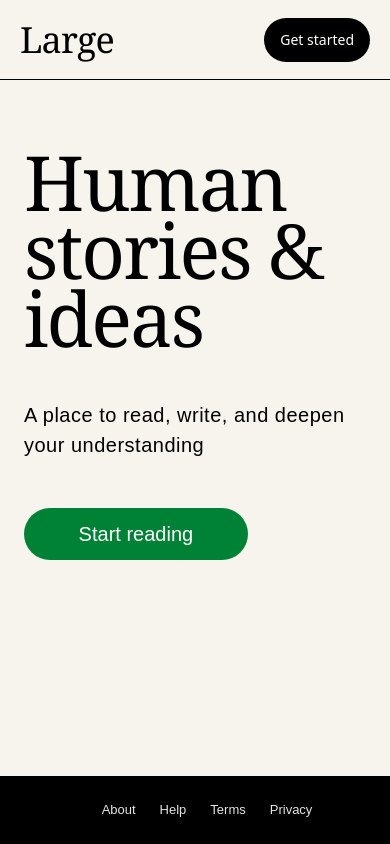
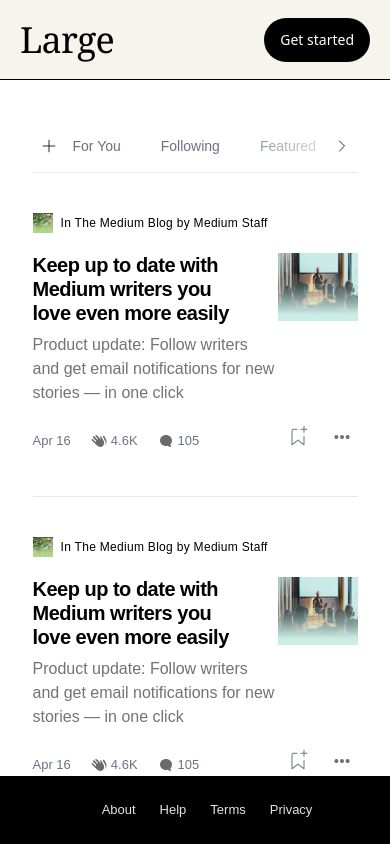
Before and after one commit to ozlemkduman/medium-clone-large, a React (Vite) app: page / in a window 390 px wide. Built offline with nearby package versions, Linux system fonts and the light colour scheme.

Commit message:
withuserpage responsive added

```diff
--- a/src/components/Card.tsx
+++ b/src/components/Card.tsx
@@ -1,25 +1,25 @@
 const Card = () => {
     return (
         <>
-            <div className="flex flex-col  gap-5 mt-20  items-start justify-center  h-1/4 w-9/12 pb-20 border-b border-gray-200 ">
+            <div className="flex flex-col  gap-5 lg:mt-20 mt-10  items-start justify-center  h-1/4 lg:w-9/12 w-10/12 lg:pb-20 pb-10 border-b border-gray-200 ">
                 <div className="flex gap-2 items-center">
                     <div className="w-5 h-5">
                         <img src="../public/assets/right-6.png" className="h-full w-full" alt="" />
                     </div>
                     <p className="text-[12px] tracking-wide">In The Medium Blog by Medium Staff</p>
                 </div>
-                <div className="flex justify-between gap-15">
+                <div className="flex justify-between lg:gap-15">
                     <div className="flex flex-col items-start gap-2 ">
-                        <h2 className="text-2xl font-bold tracking-tight text-start pe-10">Keep up to date with Medium writers you love even more easily</h2>
-                        <p className="text-md/9 tracking-wide text-start text-neutral-500 font-light">Product update: Follow writers and get email notifications for new stories — in one click</p>
+                        <h2 className="lg:text-2xl text-xl/6 font-bold tracking-tight text-start pe-10">Keep up to date with Medium writers you love even more easily</h2>
+                        <p className="text-md/9 lg:tracking-wide  text-start text-neutral-500 font-light">Product update: Follow writers and get email notifications for new stories — in one click</p>
                     </div>
-                    <div className="w-65 h-27">
+                    <div className="lg:w-65 lg:h-27 w-50 h-17">
                         <img src="../public/assets/right-3.png" className="w-full h-full" alt="" />
                     </div>
                 </div>
-                <div className="flex justify-between items-center w-8/12 text-gray-500 ">
-                    <div className="flex gap-5 text-[13px] ">
-                        <div>{Date().slice(4, 10)}</div>
+                <div className="flex justify-between items-center lg:w-8/12 w-full text-gray-500 ">
+                    <div className="flex w-full gap-5 text-[13px] ">
+                        <div className="flex ">{Date().slice(4, 10)}</div>
                         <div className="flex gap-1 items-center">
                             <svg xmlns="http://www.w3.org/2000/svg" width="16" height="16" fill="none" viewBox="0 0 16 16"><path fill="#6B6B6B" fill-rule="evenodd" d="m3.672 10.167 2.138 2.14h-.002c1.726 1.722 4.337 2.436 5.96.81 1.472-1.45 1.806-3.68.76-5.388l-1.815-3.484c-.353-.524-.849-1.22-1.337-.958-.49.261 0 1.56 0 1.56l.78 1.932L6.43 2.866c-.837-.958-1.467-1.108-1.928-.647-.33.33-.266.856.477 1.598.501.503 1.888 1.957 1.888 1.957.17.174.083.485-.093.655a.56.56 0 0 1-.34.163.43.43 0 0 1-.317-.135s-2.4-2.469-2.803-2.87c-.344-.346-.803-.54-1.194-.15-.408.406-.273 1.065.11 1.447.345.346 2.31 2.297 2.685 2.67l.062.06c.17.175.269.628.093.8-.193.188-.453.33-.678.273a.9.9 0 0 1-.446-.273S2.501 6.84 1.892 6.23c-.407-.406-.899-.333-1.229 0-.525.524.263 1.28 1.73 2.691.384.368.814.781 1.279 1.246m8.472-7.219c.372-.29.95-.28 1.303.244V3.19l1.563 3.006.036.074c.885 1.87.346 4.093-.512 5.159l-.035.044c-.211.264-.344.43-.74.61 1.382-1.855.963-3.478-.248-5.456L11.943 3.88l-.002-.037c-.017-.3-.039-.71.203-.895" clip-rule="evenodd"></path></svg>
                             <p>
--- a/src/pages/Home.tsx
+++ b/src/pages/Home.tsx
@@ -20,7 +20,7 @@
         <>
             <ModalSignin isOpen={isModalSigninOpen} onClose={() => setIsModalSigninOpen(false)} />
             <ModalSignup isOpen={isModalSignupOpen} onClose={() => setIsModalSignupOpen(false)} />
-            {!userName ?
+            {userName ?
                 <div className='flex flex-col h-screen  items-left lg:items-center pt-10 pb-3  lg:py-20 bg-[#F6F4ED] lg:bg-[url("/mediumm.webp")] bg-size-[auto_600px] bg-no-repeat lg:bg-right '>
                     <p className='text-[76px]/17 lg:text-[116px]/25 font-serif lg:w-9/12 text-left px-6 lg:px-0 pt-27 tracking-tight '>Human <br />
                         stories & ideas
--- a/src/pages/HomeWithUser.tsx
+++ b/src/pages/HomeWithUser.tsx
@@ -53,9 +53,9 @@
     return (
         <>
             <div className="flex justify-center min-h-screen  pt-20 w-screen  ">
-                <div className="flex  justify-center  w-11/12 h-full   " >
-                    <div className=' flex flex-col items-center w-7/12  h-full   pt-10 '>
-                        <div className="relative flex  w-9/12 justify-center items-center border-b border-gray-200  opacity to-0% from-100% ">
+                <div className="flex  justify-center w-full lg:w-11/12  h-full   " >
+                    <div className=' flex flex-col items-center lg:w-7/12 w-full  h-full   pt-10 '>
+                        <div className="relative flex  lg:w-9/12 w-10/12 justify-center items-center border-b border-gray-200  opacity to-0% from-100% ">
                             <button
                                 onClick={scrollLeft}
                                 className="absolute left-1 bg-white p-0.5  z-10 cursor-pointer "
@@ -98,7 +98,7 @@
                             <Card />
                             <Card />
                             <Card />
-                            <div className="flex flex-col mt-20 mb-30 gap-5">
+                            <div className="flex flex-col lg:mt-20 mt-10 lg:mb-30 mb-20 px-5 gap-5">
                                 <p className="font-bold">You're all caught up
                                 </p>
                                 <p>Looking for more writers and publications to follow?
@@ -107,7 +107,7 @@
                             </div>
                         </div>
                     </div>
-                    <div className=' w-3/12  items-start ps-10 min-h-screen '>
+                    <div className='hidden lg:flex lg:w-3/12  items-start ps-10 min-h-screen '>
                         <div className="flex flex-col gap-3 w-full min-h-full items-start  border-s border-gray-200 pt-14 ps-10 ">
                             <div className="">
                                 <h2 className="">Staff Picks</h2>
```
